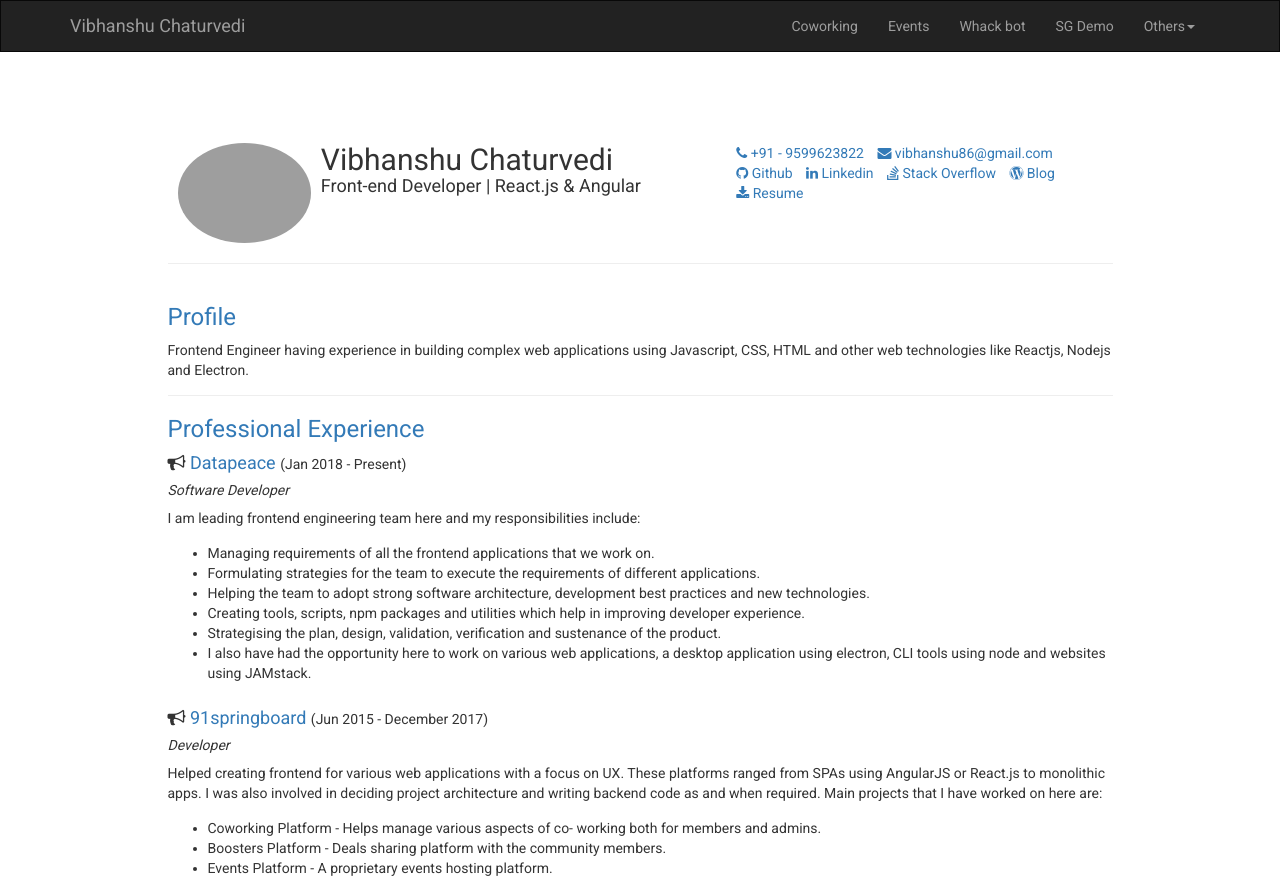
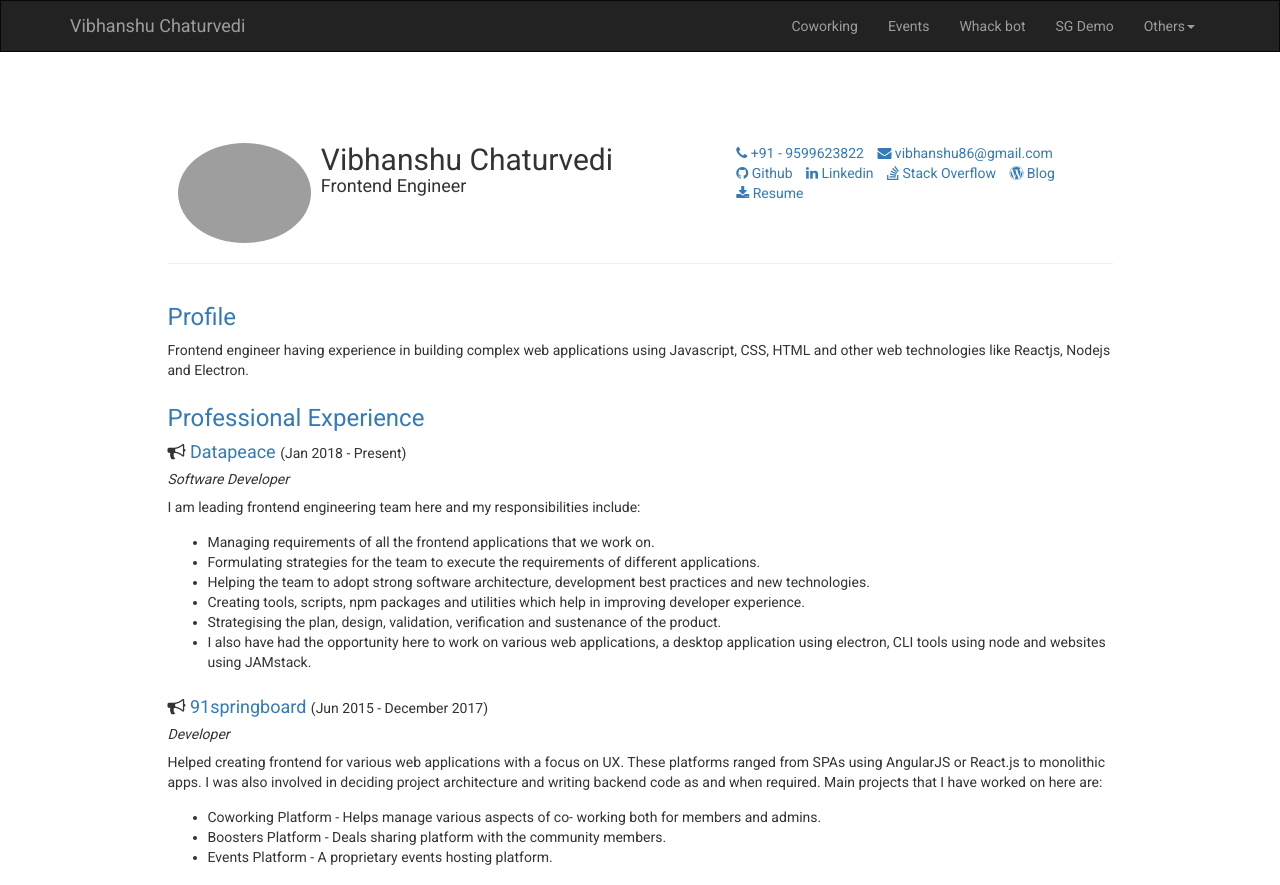
Before and after one commit to vibhanshuc/vibhanshuc.github.io, a website: page index.html in a window 1280 px wide. Shown: the top 885 px of the page. Drawn offline with nearby package versions, Linux system fonts and the light colour scheme; grey boxes are pictures that could not be loaded.

Commit message:
Update index.html

```diff
--- a/index.html
+++ b/index.html
@@ -83,7 +83,7 @@
       }
     }
 
-    section {
+    section:not(:last-type) {
       border-bottom: 1px solid #eee;
     }
 
@@ -174,7 +174,7 @@
         <div class="col-md-7">
           <img class="img img-circle" src="https://dl.dropboxusercontent.com/s/xjpp7m2nof96tzu/profile.jpg">
           <h2>Vibhanshu Chaturvedi</h2>
-          <h4>Front-end Developer | React.js & Angular</h4>
+          <h4>Frontend Engineer</h4>
         </div>
         <div class="col-md-5">
           <ul class="list-unstyled list-inline">
@@ -196,7 +196,7 @@
             <h3>
               <a href="#profile">Profile</a></h3>
             <p>
-              Frontend Engineer having experience in building complex web applications using Javascript, CSS, HTML and
+              Frontend engineer having experience in building complex web applications using Javascript, CSS, HTML and
               other web technologies like Reactjs, Nodejs and Electron.
             </p>
           </section>
```
